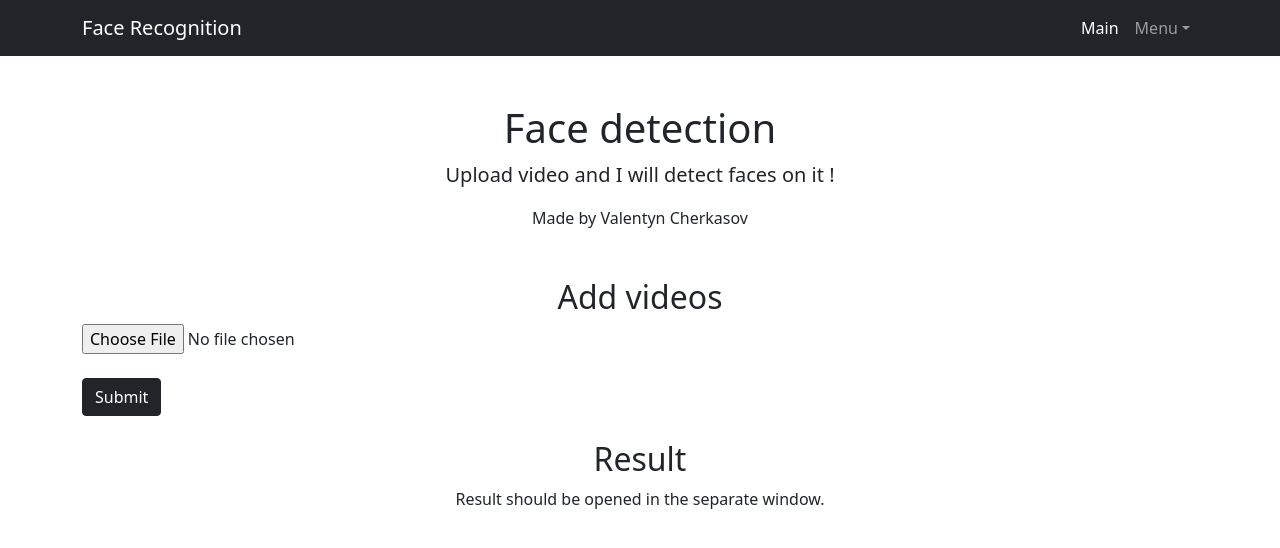
After one commit to valentyn321/csdt-cherkasovvs-2122, a Django app: page /recognition/video_detection in a window 1280 px wide. The commit adds this page. Shown: the top 548 px of the page. Run offline with Django 4.2, Linux system fonts and the light colour scheme.

Commit message:
feat: add detecting faces features on the video

```diff
--- a/recognition_logic/recognition_django/main/templates/main/base.html
+++ b/recognition_logic/recognition_django/main/templates/main/base.html
@@ -33,6 +33,7 @@
                         <ul class="dropdown-menu dropdown-menu-end" aria-labelledby="navbarDropdown">
                             <li><a class="dropdown-item" href="{% url 'find_faces' %}">Face detection</a></li>
                             <li><a class="dropdown-item" href="{% url 'compare_faces' %}">Face compare</a></li>
+                            <li><a class="dropdown-item" href="{% url 'video_detection' %}">Video Detection</a></li>
                             <li>
                                 <hr class="dropdown-divider" />
                             </li>
@@ -57,6 +58,9 @@
         <div class=" text-center mt-3">
             <a class="btn btn-outline-dark btn-lg" role="button" href="{% url 'compare_faces' %}">Compare faces</a>
         </div>
+        <div class=" text-center mt-3">
+            <a class="btn btn-outline-dark btn-lg" role="button" href="{% url 'video_detection' %}">Video detection</a>
+        </div>
     </div>
     {% endblock %}
     <!-- Bootstrap core JS-->
--- /dev/null
+++ b/recognition_logic/recognition_django/main/templates/main/video_detection.html
@@ -0,0 +1,23 @@
+{% extends 'main/base.html' %}
+
+{% block content %}
+<div class="text-center mt-5">
+    <h1>Face detection</h1>
+    <p class="lead">Upload video and I will detect faces on it !</p>
+    <p>Made by Valentyn Cherkasov</p>
+</div>
+<div class="container">
+    <h2 class="text-center mt-5">Add videos</h2>
+    <form method="post" enctype="multipart/form-data"> {% csrf_token %}
+
+        <input type="file" name="upload" accept="video/*">
+        <br>
+        <button class="btn btn-dark my-4" type="submit">Submit</button>
+    </form>
+    <h2 class="text-center">Result</h2>
+    <div class="row text-center">
+        <div class="column">
+            <p>Result should be opened in the separate window.</p>
+        </div>
+    </div>
+    {% endblock %}
--- a/recognition_logic/recognition_django/main/views.py
+++ b/recognition_logic/recognition_django/main/views.py
@@ -48,3 +48,16 @@ def compare_faces(request):
         )
         return render(request, "main/compare_faces.html", {"result": result[0]})
     return render(request, "main/compare_faces.html")
+
+
+def video_detection(request):
+    if request.method == "POST" and request.FILES["upload"]:
+        upload = request.FILES["upload"]
+        fss = FileSystemStorage()
+        file = fss.save(upload.name, upload)
+        file_url = fss.url(file)
+        Recognizer().detect_person_in_video(
+            f"/home/valentyn/Documents/csdt-cherkasovvs-2122/recognition_logic/recognition_django{file_url}"
+        )
+        return render(request, "main/video_detection.html", {"file_url": file_url})
+    return render(request, "main/video_detection.html")
--- a/recognition_logic/recognition_django/recognition_django/urls.py
+++ b/recognition_logic/recognition_django/recognition_django/urls.py
@@ -25,4 +25,9 @@ urlpatterns = [
     path("", main_views.main, name="main"),
     path("recognition/find_faces", main_views.find_faces, name="find_faces"),
     path("recognition/compare_faces", main_views.compare_faces, name="compare_faces"),
+    path(
+        "recognition/video_detection",
+        main_views.video_detection,
+        name="video_detection",
+    ),
 ] + static(settings.MEDIA_URL, document_root=settings.MEDIA_ROOT)
```
